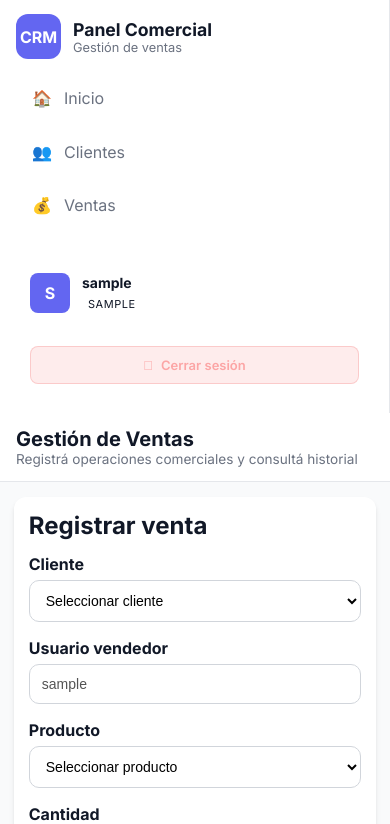
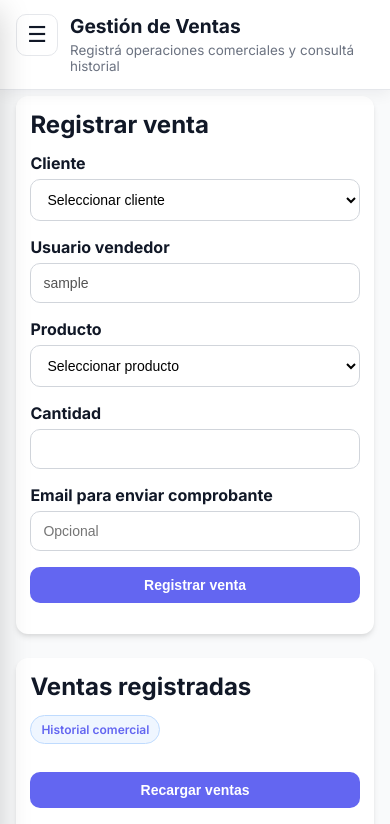
Before and after one commit to Alzo-Joaquin/CRM, a Flask app: page /ventas-ui in a window 390 px wide. Shown: the top 824 px of the page. Run offline with Flask 3, Linux system fonts and the light colour scheme; the visitor is signed in with stand-in values (Sample User, id 1); data that the repository does not hold is empty.

Commit message:
Actualizo con menu hamburguesa.

```diff
--- a/app/extensions.py
+++ b/app/extensions.py
@@ -8,7 +8,7 @@ migrate = Migrate()
 
 login_manager = LoginManager()
 login_manager.login_view = 'auth.login'
-login_manager.login_message = 'Tenes que iniciar sesión para acceder.'
+login_manager.login_message = None
 login_manager.login_message_category = 'warning'
 
 socketio = SocketIO(cors_allowed_origins='*')
--- a/static/css/styles.css
+++ b/static/css/styles.css
@@ -1733,6 +1733,7 @@ button:disabled {
 /* Sidebar */
 .app-sidebar {
   width: 280px;
+  min-width: 280px;
   background-color: var(--sidebar-bg);
   border-right: 1px solid var(--border-color);
   display: flex;
@@ -1747,7 +1748,7 @@ button:disabled {
   display: flex;
   align-items: center;
   gap: 12px;
-    margin-bottom: 2.5rem;
+  margin-bottom: 2rem;
 }
 
 .brand-icon {
@@ -1760,20 +1761,30 @@ button:disabled {
   justify-content: center;
   border-radius: var(--radius);
   font-weight: 800;
+  flex-shrink: 0;
+}
+
+.brand-text {
+  min-width: 0;
 }
 
 .brand-title {
   font-size: 1.1rem;
   font-weight: 700;
+  margin: 0;
 }
 
 .brand-tagline {
   font-size: 0.8rem;
   color: var(--text-light);
+  margin: 0;
 }
 
 /* Navigation */
 .navigation-menu {
+  display: flex;
+  flex-direction: column;
+  gap: 0.35rem;
   flex: 1;
 }
 
@@ -1786,7 +1797,6 @@ button:disabled {
   color: var(--text-light);
   border-radius: 8px;
   transition: all 0.2s ease;
-    margin-bottom: 0.4rem;
 }
 
 .menu-item:hover {
@@ -1794,33 +1804,79 @@ button:disabled {
   color: var(--primary);
 }
 
-/* User Panel */
-.sidebar-user-panel {
+/* Footer usuario */
+.sidebar-footer {
+  margin-top: 2rem;
+  padding-top: 1rem;
   border-top: 1px solid var(--border-color);
-    padding-top: 1.5rem;
+}
+
+.user-profile-box {
+  display: flex;
+  align-items: center;
+  gap: 12px;
+  margin-bottom: 1rem;
+}
+
+.user-avatar {
+  width: 40px;
+  height: 40px;
+  background-color: var(--primary);
+  border-radius: 8px;
+  display: flex;
+  align-items: center;
+  justify-content: center;
+  font-weight: bold;
+  color: white;
+  flex-shrink: 0;
+}
+
+.user-details {
+  display: flex;
+  flex-direction: column;
+  min-width: 0;
 }
 
 .user-name {
+  margin: 0;
   font-weight: 600;
   font-size: 0.95rem;
-}
-
-.user-role {
+  color: var(--text-dark);
+}
+
+.user-role-badge {
+  font-size: 0.75rem;
   color: var(--text-light);
-    display: block;
-    margin-bottom: 1rem;
-}
-
-.btn-logout {
-    font-size: 0.85rem;
+  text-transform: uppercase;
+}
+
+.sidebar-footer-actions {
+  margin-top: 10px;
+}
+
+.logout-button {
+  display: inline-flex;
+  align-items: center;
+  justify-content: center;
+  gap: 8px;
+  width: 100%;
+  padding: 0.75rem 1rem;
+  border: 1px solid #fecaca;
+  border-radius: 10px;
+  text-decoration: none;
   color: #ef4444;
-    text-decoration: none;
-    font-weight: 500;
+  background: #fff5f5;
+  font-weight: 600;
+}
+
+.logout-button:hover {
+  background: #fef2f2;
 }
 
 /* Main Content Area */
 .page-container {
   flex: 1;
+  min-width: 0;
   display: flex;
   flex-direction: column;
 }
@@ -1834,25 +1890,28 @@ button:disabled {
 .header-title {
   font-size: 1.5rem;
   font-weight: 700;
+  margin: 0;
 }
 
 .header-description {
   color: var(--text-light);
   font-size: 0.9rem;
+  margin-top: 0.25rem;
 }
 
 .dynamic-content {
-    padding: 2.5rem;
+  padding: 2rem;
   flex: 1;
 }
 
-/* Bloque genérico para el contenido que viene de otros archivos */
 .dynamic-content > * {
     background: white;
     padding: 2rem;
     border-radius: var(--radius);
     box-shadow: var(--shadow);
 }
+
+
 
 /* --- DISEÑO EXCLUSIVO DASHBOARD ADMIN --- */
 
@@ -3336,6 +3395,210 @@ button:disabled {
   }
 }
 
+
 /*===================================== */
 /* RESPONSIVE BASE CRUD / PANTALLAS APP  */
 /*=====================================*/
+
+/* =================================== */
+/* SIDEBAR HAMBURGUESA - BASE APP      */
+/* =================================== */
+
+/* =================================== */
+/* SIDEBAR HAMBURGUESA - BASE APP      */
+/* =================================== */
+
+html,
+body {
+  overflow-x: hidden;
+}
+
+.page-container {
+  min-width: 0;
+  width: 100%;
+}
+
+.sidebar-overlay {
+  position: fixed;
+  inset: 0;
+  background: rgba(15, 23, 42, 0.45);
+  opacity: 0;
+  visibility: hidden;
+  transition: opacity 0.25s ease, visibility 0.25s ease;
+  z-index: 90;
+}
+
+.sidebar-toggle {
+  display: none;
+  border: 1px solid var(--border-color);
+  background: white;
+  color: var(--text-dark);
+  border-radius: 10px;
+  width: 42px;
+  height: 42px;
+  font-size: 22px;
+  cursor: pointer;
+  flex-shrink: 0;
+}
+
+.page-header-top {
+  display: flex;
+  align-items: flex-start;
+  gap: 12px;
+}
+
+@media (max-width: 1000px) {
+  .sidebar-toggle {
+    display: inline-flex;
+    align-items: center;
+    justify-content: center;
+  }
+
+  .app-sidebar {
+    position: fixed;
+    top: 0;
+    left: 0;
+    width: min(82vw, 320px);
+    max-width: 320px;
+    height: 100vh;
+    padding: 1.25rem;
+    z-index: 100;
+    transform: translateX(-100%);
+    transition: transform 0.28s ease;
+    overflow-y: auto;
+    overflow-x: hidden;
+    background-color: var(--sidebar-bg);
+    border-right: 1px solid var(--border-color);
+    box-shadow: 0 10px 30px rgba(0, 0, 0, 0.18);
+  }
+
+  .app-sidebar.is-open {
+    transform: translateX(0);
+  }
+
+  .sidebar-overlay.is-visible {
+    opacity: 1;
+    visibility: visible;
+  }
+
+  body.sidebar-open {
+    overflow: hidden;
+  }
+
+  .navigation-menu {
+    display: flex;
+    flex-direction: column;
+    flex-wrap: nowrap;
+    gap: 0.35rem;
+    width: 100%;
+  }
+
+  .menu-item {
+    width: 100%;
+    flex: none;
+    justify-content: flex-start;
+    margin-bottom: 0;
+  }
+
+  .page-header {
+    padding: 1rem;
+  }
+
+  .dynamic-content {
+    padding: 1rem;
+  }
+}
+
+@media (max-width: 600px) {
+  .app-sidebar {
+    width: min(88vw, 320px);
+    padding: 1.1rem;
+  }
+
+  .header-title {
+    font-size: 1.2rem;
+  }
+
+  .header-description {
+    font-size: 0.84rem;
+  }
+}
+
+/* =================================== */
+/* SIDEBAR HAMBURGUESA - BASE APP      */
+/* =================================== */
+
+/* =================================== */
+/* HEADER FIJO EN MOBILE - BASE APP    */
+/* =================================== */
+
+@media (max-width: 1000px) {
+  .page-header {
+    position: fixed;
+    top: 0;
+    left: 0;
+    right: 0;
+    z-index: 85;
+    background: white;
+    padding: 1rem;
+    border-bottom: 1px solid var(--border-color);
+    box-shadow: 0 4px 14px rgba(15, 23, 42, 0.06);
+  }
+
+  .page-container {
+    width: 100%;
+  }
+
+  .dynamic-content {
+    padding-top: 6.5rem;
+  }
+}
+
+@media (max-width: 600px) {
+  .page-header {
+    padding: 0.9rem 1rem;
+  }
+
+  .dynamic-content {
+    padding-top: 6rem;
+  }
+}
+
+/* =================================== */
+/* HEADER FIJO EN MOBILE - BASE APP    */
+/* =================================== */
+
+/* =================================== */
+/* HEADER EFECTO SCROLL FUTURISTA      */
+/* =================================== */
+
+.page-header.scrolled {
+  background: linear-gradient(
+    135deg,
+    rgba(25, 82, 216, 0.95) 0%,
+    rgba(25, 30, 51, 0.95) 100%
+  );
+  backdrop-filter: blur(12px);
+  -webkit-backdrop-filter: blur(12px);
+
+  border-bottom: 1px solid rgba(255, 255, 255, 0.08);
+
+  box-shadow:
+    0 10px 30px rgba(104, 95, 95, 0.301),
+    0 0 20px rgba(52, 55, 228, 0.15);
+
+  transition: all 0.25s ease;
+}
+
+/* Texto claro cuando está oscuro */
+.page-header.scrolled .header-title {
+  color: #f1f5f9;
+}
+
+.page-header.scrolled .header-description {
+  color: #94a3b8;
+}
+
+/* =================================== */
+/* HEADER EFECTO SCROLL FUTURISTA      */
+/* =================================== */
--- a/templates/base.html
+++ b/templates/base.html
@@ -10,7 +10,9 @@
 <body>
   <div class="dashboard-root">
 
-    <aside class="app-sidebar">
+    <div id="sidebarOverlay" class="sidebar-overlay"></div>
+
+    <aside id="sidebar" class="app-sidebar">
       <div class="sidebar-brand">
         <div class="brand-icon">CRM</div>
         <div class="brand-text">
@@ -49,14 +51,20 @@
           <p>CRM Demo</p>
           <small>Deploy + DB online</small>
         {% endif %}
-    </div>
+      </div>
     </aside>
 
     <main class="page-container">
       <header class="page-header">
-        <div class="header-content">
-          <h1 class="header-title">{% block page_title %}Panel{% endblock %}</h1>
-          <p class="header-description">{% block page_subtitle %}Administración general del sistema{% endblock %}</p>
+        <div class="page-header-top">
+          <button id="sidebarToggle" class="sidebar-toggle" type="button" aria-label="Abrir menú">
+            ☰
+          </button>
+
+          <div class="header-content">
+            <h1 class="header-title">{% block page_title %}Panel{% endblock %}</h1>
+            <p class="header-description">{% block page_subtitle %}Administración general del sistema{% endblock %}</p>
+          </div>
         </div>
       </header>
 
@@ -66,5 +74,7 @@
     </main>
 
   </div>
+
+  <script src="{{ url_for('static', filename='js/sidebar.js') }}"></script>
 </body>
 </html>
```
Also changed, not shown: static/js/sidebar.js (+57 -5 lines). Lines whose indentation alone changed are shown as unchanged.
